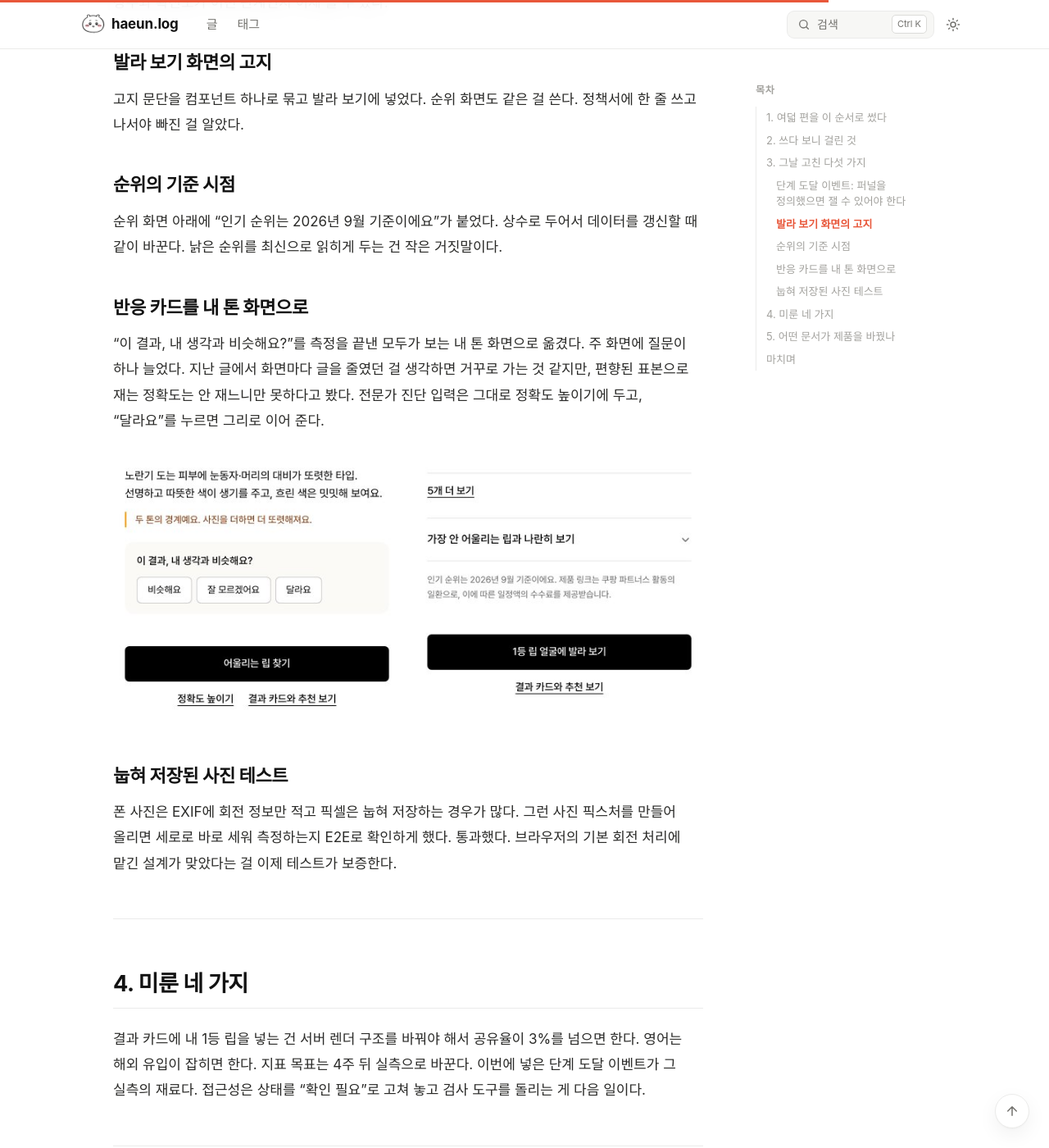
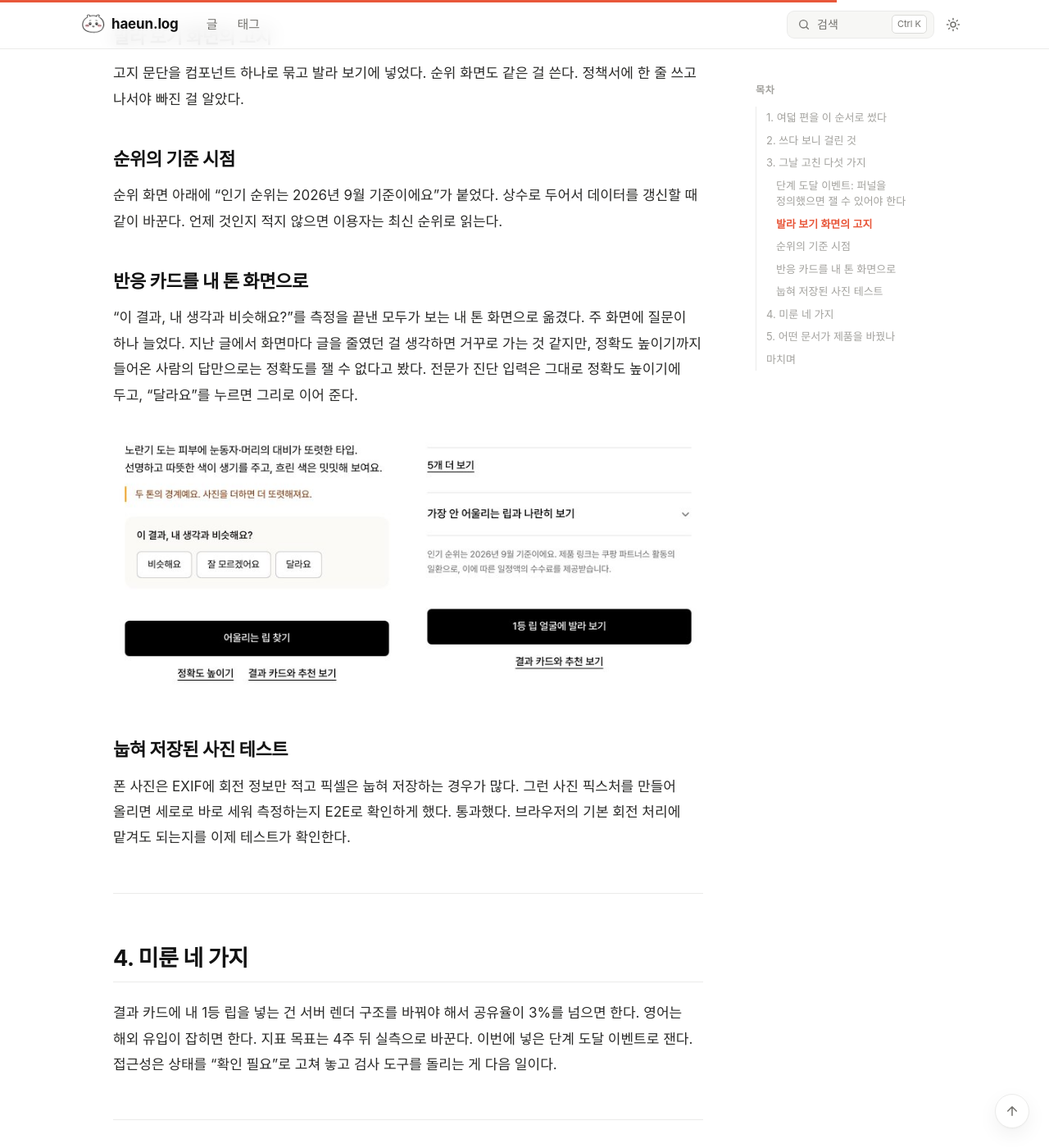
Before and after one commit to OHaEuN/OHaEuN, a Jekyll site: the page built from _posts/2026-11-11-33.md, in a window 1280 px wide and 1400 px high, scrolled down 2623 px. Shown: the whole window at 82% size. Built offline with Jekyll 4.4.1, drawn with Linux system fonts in a browser that asks for light colours; nearby versions of some CDN libraries; some web fonts are replaced; some of the changed text lies outside the part shown.

Commit message:
Post 33: cut the contrived lines

```diff
--- a/_posts/2026-11-11-33.md
+++ b/_posts/2026-11-11-33.md
@@ -12,7 +12,7 @@ description: "하루 만에 만들고 3주 동안 고친 톤빛을, 기획자였
 
 > **결과:** 톤빛을 기획자였다면 썼을 문서 여덟 편(시장조사, 기획서, 요구사항, 정책, 정보구조, 화면설계, 지표, 출시 계획)으로 거꾸로 적어 봤다. 쓰는 동안 제품의 빈 곳 아홉 개가 나왔고, 다섯 개는 그날 고쳐 배포했다. 제품을 가장 많이 바꾼 문서는 정책서와 지표 설계였다.
 
-[지난 글](/31)에서 톤빛을 하루 만에 만들고 3주 동안 어떻게 바꿨는지 적었다. 포트폴리오로 쓰려고 다시 보니 코드와 회고는 있는데 "왜 이렇게 정했나"가 적힌 데가 없었다. 팀이었다면 기획자가 남겼을 문서가 통째로 비어 있었다. 그래서 거꾸로 써 봤다. 사후에 쓴 문서라는 건 첫 줄에 그대로 적었다. 숨길 일이 아니고, 오히려 "다음엔 뭘 먼저 정하겠나"를 말할 재료가 된다.
+[지난 글](/31)에서 톤빛을 하루 만에 만들고 3주 동안 어떻게 바꿨는지 적었다. 포트폴리오로 쓰려고 다시 보니 코드와 회고는 있는데 "왜 이렇게 정했나"가 적힌 데가 없었다. 팀이었다면 기획자가 남겼을 문서가 통째로 비어 있었다. 그래서 거꾸로 써 봤다. 사후에 쓴 문서라는 건 첫 줄에 그대로 적었다.
 
 문서는 저장소의 [docs/planning](https://github.com/OHaEuN/tonebit/tree/master/docs/planning)에 있다.
 
@@ -69,11 +69,11 @@ description: "하루 만에 만들고 3주 동안 고친 톤빛을, 기획자였
 
 ### 순위의 기준 시점
 
-순위 화면 아래에 "인기 순위는 2026년 9월 기준이에요"가 붙었다. 상수로 두어서 데이터를 갱신할 때 같이 바꾼다. 낡은 순위를 최신으로 읽히게 두는 건 작은 거짓말이다.
+순위 화면 아래에 "인기 순위는 2026년 9월 기준이에요"가 붙었다. 상수로 두어서 데이터를 갱신할 때 같이 바꾼다. 언제 것인지 적지 않으면 이용자는 최신 순위로 읽는다.
 
 ### 반응 카드를 내 톤 화면으로
 
-"이 결과, 내 생각과 비슷해요?"를 측정을 끝낸 모두가 보는 내 톤 화면으로 옮겼다. 주 화면에 질문이 하나 늘었다. 지난 글에서 화면마다 글을 줄였던 걸 생각하면 거꾸로 가는 것 같지만, 편향된 표본으로 재는 정확도는 안 재느니만 못하다고 봤다. 전문가 진단 입력은 그대로 정확도 높이기에 두고, "달라요"를 누르면 그리로 이어 준다.
+"이 결과, 내 생각과 비슷해요?"를 측정을 끝낸 모두가 보는 내 톤 화면으로 옮겼다. 주 화면에 질문이 하나 늘었다. 지난 글에서 화면마다 글을 줄였던 걸 생각하면 거꾸로 가는 것 같지만, 정확도 높이기까지 들어온 사람의 답만으로는 정확도를 잴 수 없다고 봤다. 전문가 진단 입력은 그대로 정확도 높이기에 두고, "달라요"를 누르면 그리로 이어 준다.
 
 <figure class="imageblock alignCenter" markdown="1">
 ![왼쪽: 내 톤 화면 아래로 옮긴 반응 카드. 오른쪽: 순위 화면 아래 기준 시점과 파트너스 고지](/assets/posts/33/review.jpg)
@@ -81,13 +81,13 @@ description: "하루 만에 만들고 3주 동안 고친 톤빛을, 기획자였
 
 ### 눕혀 저장된 사진 테스트
 
-폰 사진은 EXIF에 회전 정보만 적고 픽셀은 눕혀 저장하는 경우가 많다. 그런 사진 픽스처를 만들어 올리면 세로로 바로 세워 측정하는지 E2E로 확인하게 했다. 통과했다. 브라우저의 기본 회전 처리에 맡긴 설계가 맞았다는 걸 이제 테스트가 보증한다.
+폰 사진은 EXIF에 회전 정보만 적고 픽셀은 눕혀 저장하는 경우가 많다. 그런 사진 픽스처를 만들어 올리면 세로로 바로 세워 측정하는지 E2E로 확인하게 했다. 통과했다. 브라우저의 기본 회전 처리에 맡겨도 되는지를 이제 테스트가 확인한다.
 
 ---
 
 ## 4. 미룬 네 가지
 
-결과 카드에 내 1등 립을 넣는 건 서버 렌더 구조를 바꿔야 해서 공유율이 3%를 넘으면 한다. 영어는 해외 유입이 잡히면 한다. 지표 목표는 4주 뒤 실측으로 바꾼다. 이번에 넣은 단계 도달 이벤트가 그 실측의 재료다. 접근성은 상태를 "확인 필요"로 고쳐 놓고 검사 도구를 돌리는 게 다음 일이다.
+결과 카드에 내 1등 립을 넣는 건 서버 렌더 구조를 바꿔야 해서 공유율이 3%를 넘으면 한다. 영어는 해외 유입이 잡히면 한다. 지표 목표는 4주 뒤 실측으로 바꾼다. 이번에 넣은 단계 도달 이벤트로 잰다. 접근성은 상태를 "확인 필요"로 고쳐 놓고 검사 도구를 돌리는 게 다음 일이다.
 
 ---
 
@@ -95,7 +95,7 @@ description: "하루 만에 만들고 3주 동안 고친 톤빛을, 기획자였
 
 제품의 빈 곳을 찾아낸 건 거의 정책서와 지표 설계였다. 기획서와 화면설계서는 있는 걸 옮겨 적으면 끝났는데, 정책서는 "이 경우엔 어떻게 하나"를 한 줄씩 써야 해서 안 정한 게 바로 드러났다. 지표 설계는 "이걸 어떻게 재나"를 쓰다 보면 이벤트가 없는 게 보였다.
 
-> 판단 기준: **문서가 제품을 바꾸지 않으면 쓸 이유가 없다.**
+> 판단 기준: **쓰고 나서 제품이 안 바뀐 문서는 다음엔 안 쓴다.**
 {: data-ke-style="style1"}
 
 다음에 같은 걸 팀으로 한다면 정책서와 지표 설계를 기획서보다 먼저 쓰겠다. 기획서는 방향을 적는 문서라 틀리기 어렵고, 정책서와 지표 설계는 구체적이라 틀린 데가 바로 보인다.
@@ -104,4 +104,4 @@ description: "하루 만에 만들고 3주 동안 고친 톤빛을, 기획자였
 
 하루 만에 만들고 문서 없이 3주를 고쳤는데, 문서를 하루 쓰고 나니 다섯 가지가 더 고쳐졌다. 비율로 보면 문서 쓰는 하루가 싸게 먹혔다. 다만 처음부터 여덟 편을 다 썼다면 첫 버전이 하루 만에 나오진 않았을 것이다. 지금 생각엔 정책서와 지표 설계 두 편만 먼저 쓰고 나머지는 만든 뒤에 채우는 게 사이드 프로젝트에는 맞는 순서 같다.
 
-다음은 4주 뒤에 퍼널 숫자를 보는 일이다. 측정 완료율 60%, 구매 클릭 5%라고 가설로 적어 둔 숫자가 실제로 얼마였는지, 그래서 무엇을 바꿨는지가 이 글의 다음 편이 된다.
+다음은 4주 뒤에 퍼널 숫자를 보는 일이다. 측정 완료율 60%, 구매 클릭 5%라고 가설로 적어 둔 숫자가 실제로 얼마였는지, 그래서 무엇을 바꿨는지를 다음 글에 적는다.
```
